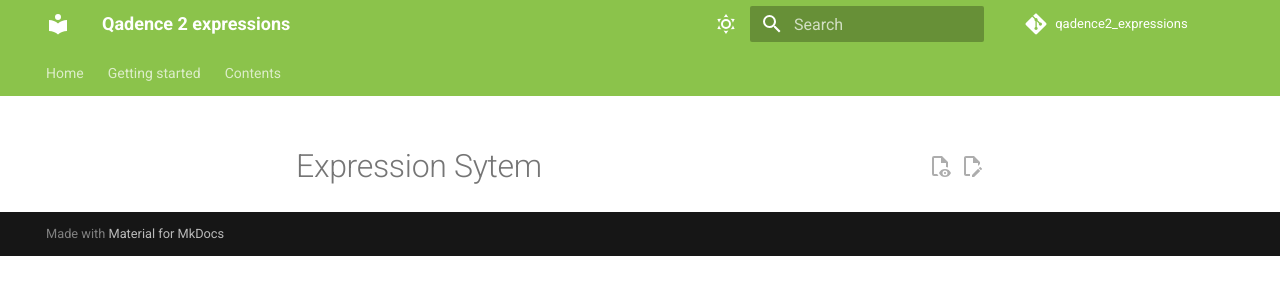
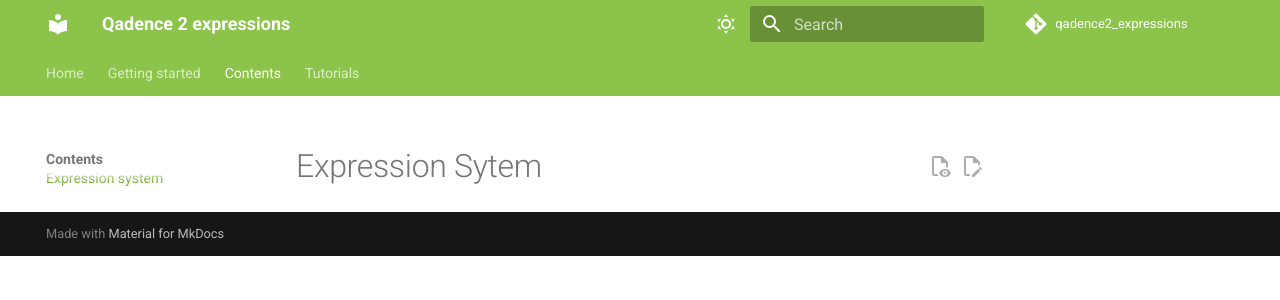
Before and after one commit to pasqal-io/qadence2-expressions, an MkDocs documentation site: the page built from docs/contents/expression_system.md, in a window 1280 px wide. Shown: the top 300 px of the page. Built offline with MkDocs 1.6.1 and Material for MkDocs 9.7.7, drawn with Linux system fonts in a browser that asks for light colours; comment, search, counter and statistics services are not loaded; the version menu is left out.

Commit message:
Update doc structure.

```diff
--- a/mkdocs.yml
+++ b/mkdocs.yml
@@ -13,7 +13,10 @@ nav:
       - License: getting_started/LICENSE.md
 
   - Contents:
-    - Block system: content/expression_system.md
+    - Expression system: contents/expression_system.md
+
+  - Tutorials:
+    - tutorials/index.md
 
 theme:
   name: material
@@ -78,8 +81,6 @@ plugins:
           merge_init_into_class: true
           docstring_section_style: spacy
 
-- markdown-exec
-
 watch:
   - qadence2_expressions
 
@@ -89,7 +90,7 @@ extra:
 
 # To get nice tabs
 extra_css:
-  - css/mkdocstrings.css
+  - extras/css/mkdocstrings.css
   - extras/css/colors.css
   - extras/css/home.css
 
```
